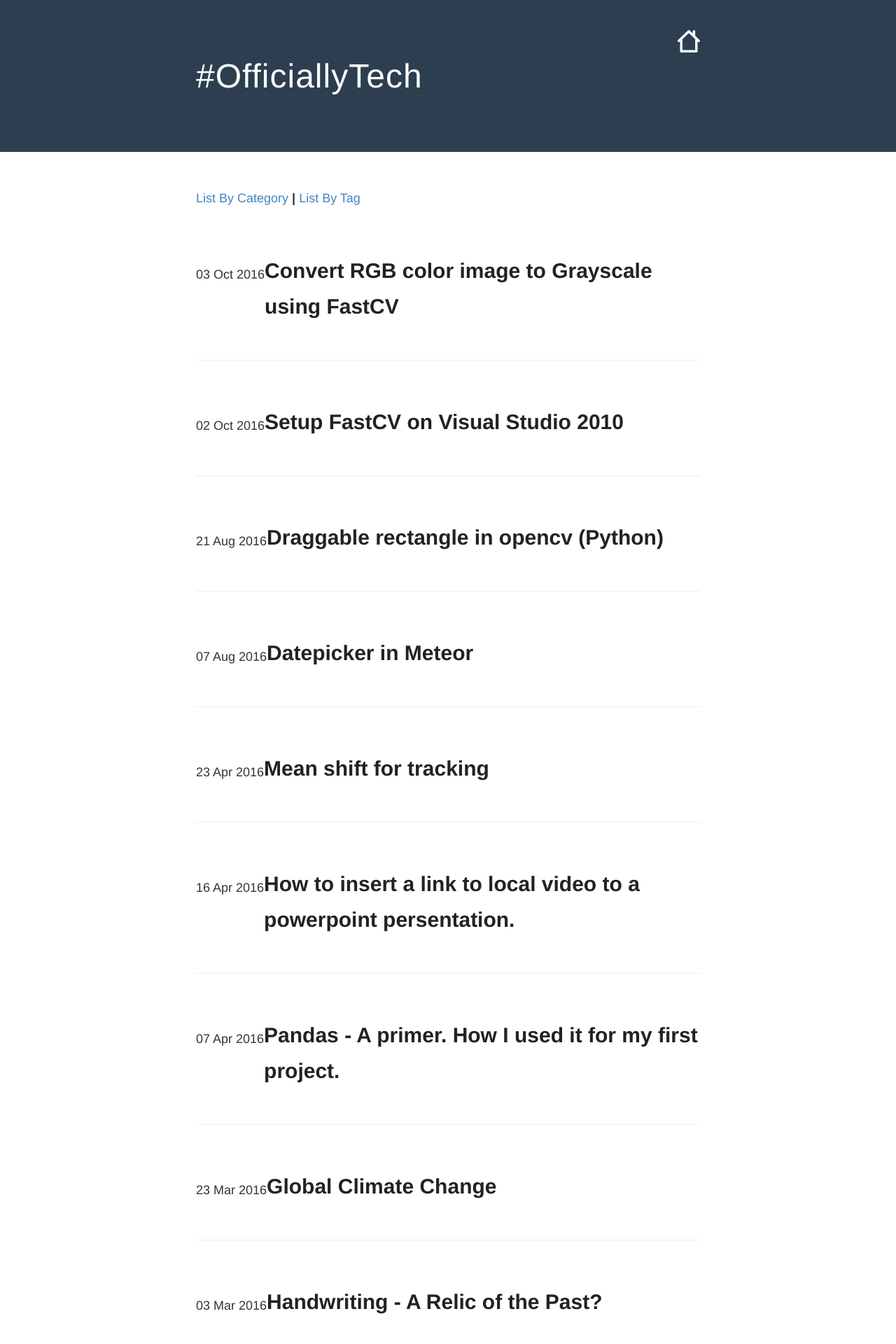
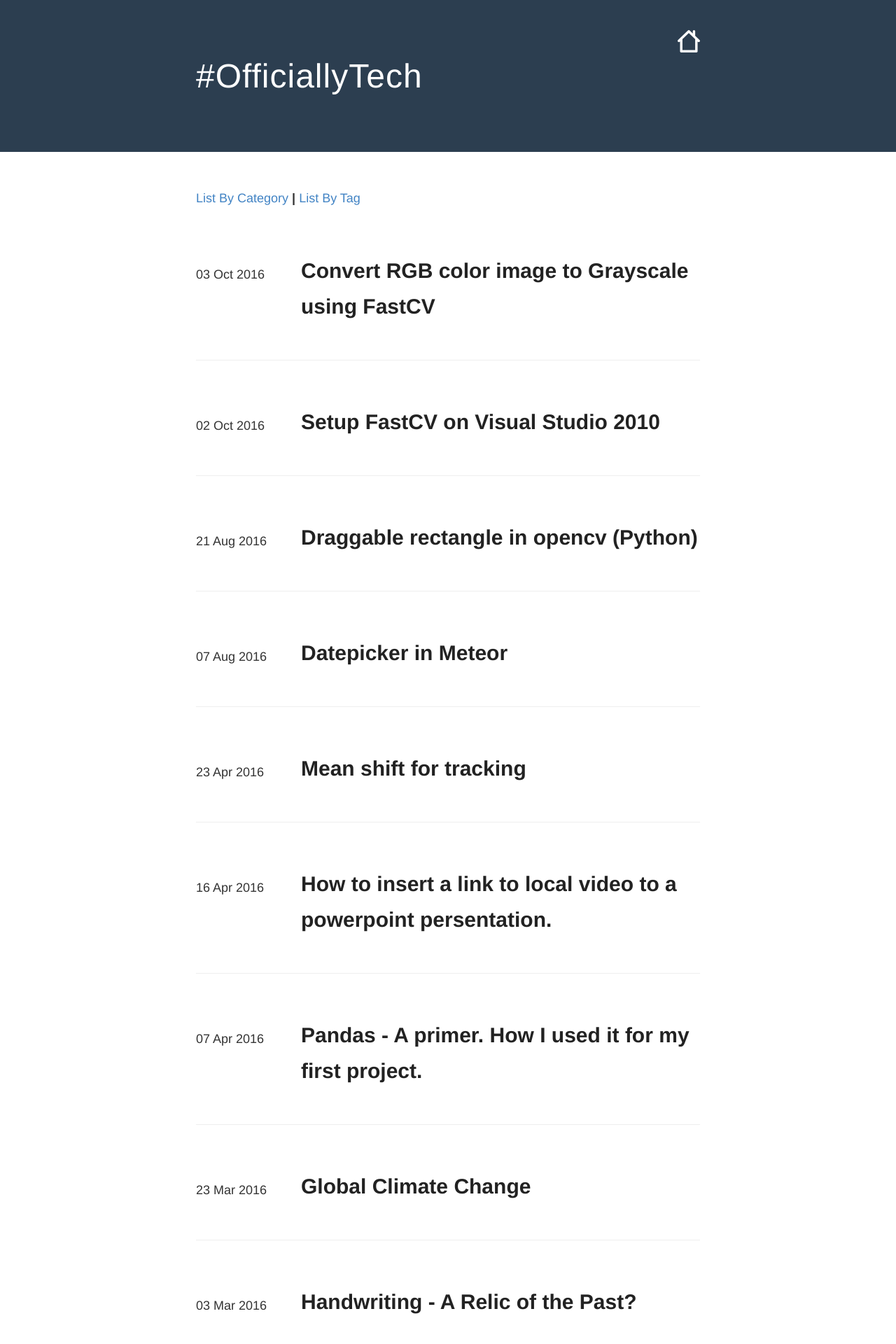
Before and after one commit to arccoder/arccoder.github.io, a Jekyll site: the page built from blog/index.html, in a window 1280 px wide. Shown: the top 1920 px of the page at 70% size. Built offline with Jekyll 4.4.1, drawn with Linux system fonts in a browser that asks for light colours.

Commit message:
Update index.html

```diff
--- a/blog/index.html
+++ b/blog/index.html
@@ -11,7 +11,7 @@ layout: default
     <article class="post">
         <br>
         <div>
-            <div style="float: left;">
+            <div style="float: left;width: 150px">
                 <p>{{ post.date | date_to_string }}</p>
             </div>
             <div>
```
